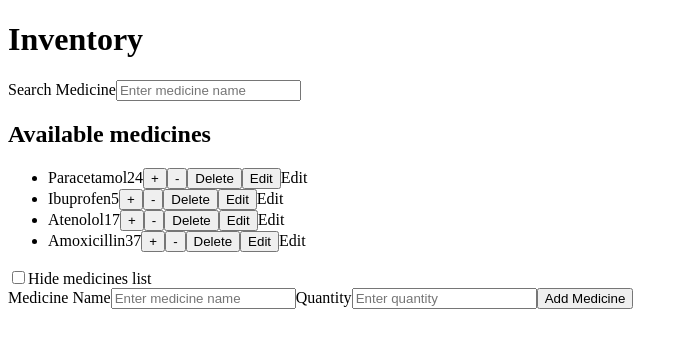
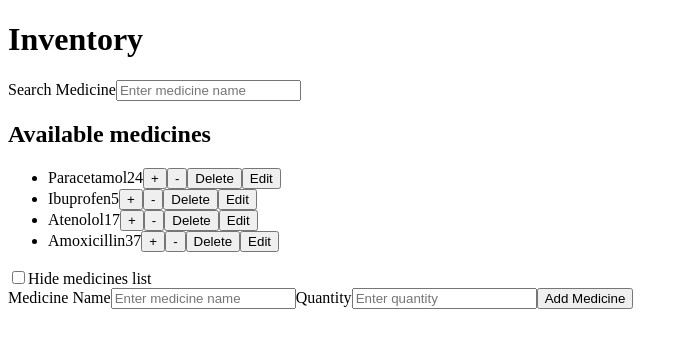
Before and after one commit to safaaeltom/PharmaSmart, a React (Vite) app: page /inventory in a window 1280 px wide. Shown: the top 348 px of the page, without its empty margins (0-688 px from the left). Built offline with nearby package versions, Linux system fonts and the light colour scheme.

Commit message:
Add edit medicine selection state and connect Edit button

```diff
--- a/src/components/Inventory/MedicineList.jsx
+++ b/src/components/Inventory/MedicineList.jsx
@@ -3,7 +3,9 @@ const MedicineList = ({
     increaseMedicine,
     decreaseMedicine,
     deleteMedicine,
-    editMedicine
+    editMedicine,
+    editingMedicineId,
+    setEditingMedicineId
 }) => {
 
     return (
@@ -24,8 +26,10 @@ const MedicineList = ({
                     <button onClick={() => deleteMedicine(medicine.id)}>
                         Delete
                     </button>
-                        <button>Edit</button>
-                        <span className="edit">Edit</span>
+                    <button onClick={()=>setEditingMedicineId(medicine.id)}>
+                        Edit
+                    </button>
+                    {medicine.id === editingMedicineId && <div>Editing...</div>}
                 </li>
                 ))}
             </ul>
--- a/src/pages/Inventory.jsx
+++ b/src/pages/Inventory.jsx
@@ -60,6 +60,7 @@ const Inventory = () => {
     };
 
     const [hideMedicines, setHideMedicines] = useState(false);
+    const [editingMedicineId, setEditingMedicineId] = useState(null);
 
     return (
         <div>
@@ -71,7 +72,9 @@ const Inventory = () => {
                 increaseMedicine={increaseMedicine}
                 decreaseMedicine={decreaseMedicine}
                 deleteMedicine={deleteMedicine}
-                editMedicine={editMedicine} />
+                editMedicine={editMedicine}
+                editingMedicineId={editingMedicineId}
+                setEditingMedicineId={setEditingMedicineId} />
                 }
             <HideMedicineList
                 hideMedicines={hideMedicines}
```
Lines whose indentation alone changed are shown as unchanged.
